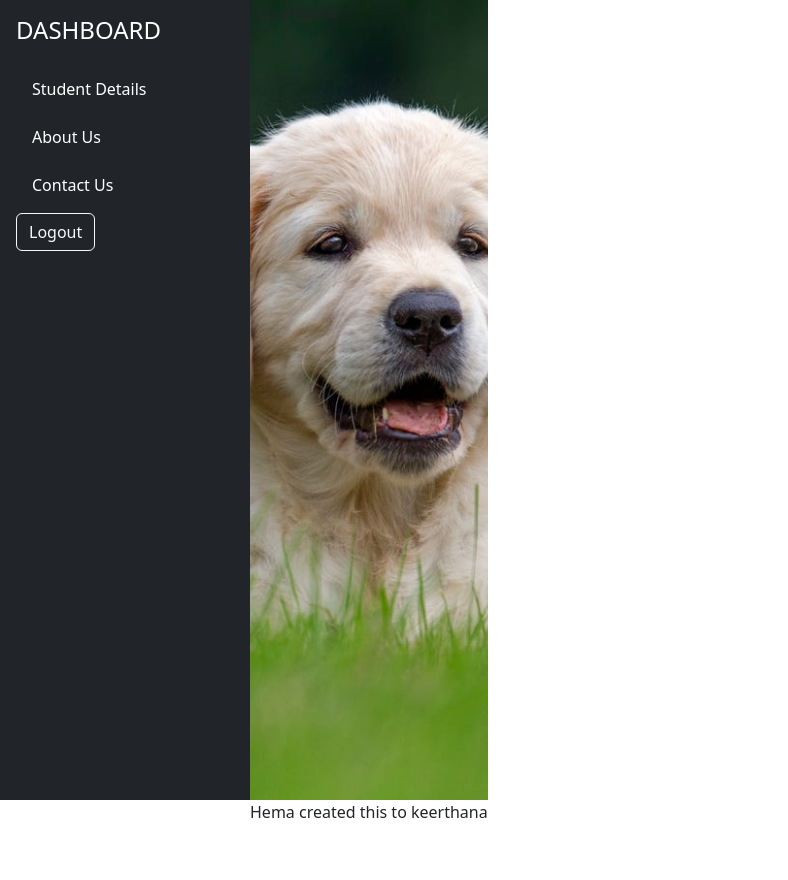
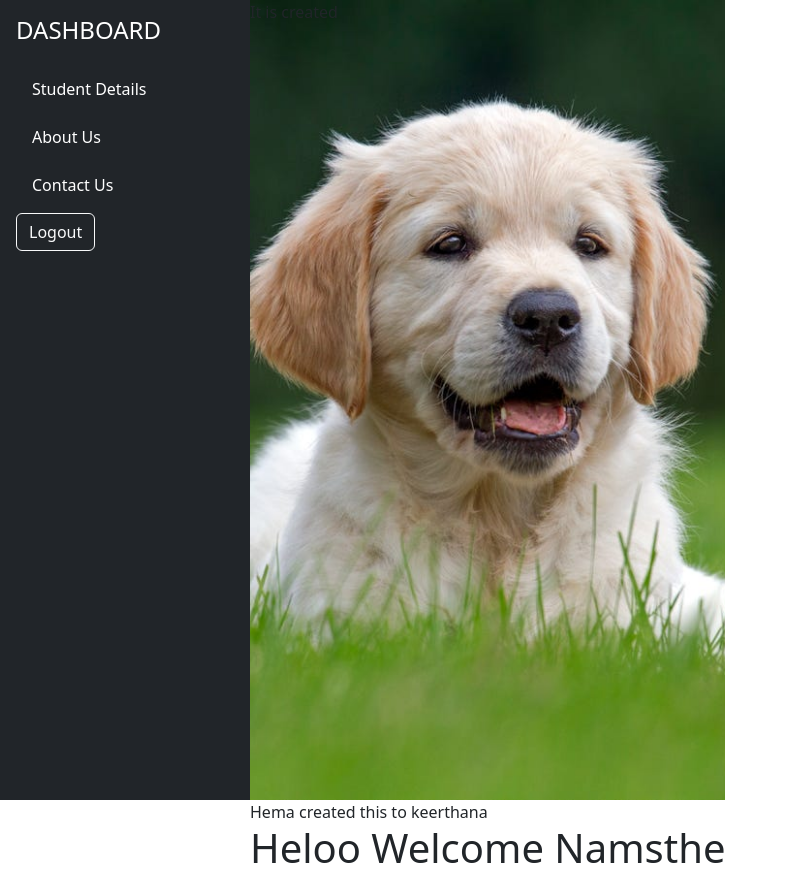
Before and after one commit to Keerthanagowda2003/dashboard, an Angular app: page /dashboard/about-us in a window 1280 px wide. Shown: the whole page, without its empty margins (0-788 px from the left). Before the commit the page ends 824 px from the top, so only its background shows below. Built offline with nearby package versions, Linux system fonts and the light colour scheme.

Commit message:
adding h1 tag

```diff
--- a/src/app/dashboard/about-us/about-us.component.html
+++ b/src/app/dashboard/about-us/about-us.component.html
@@ -2,6 +2,8 @@
   <p>It is created</p>
 </div>
 <div>Hema created this to keerthana</div>
+
+<h1>Heloo Welcome Namsthe</h1>
 
 <!--<img src="{{ Imagepath }}" height="500px"/>
 
```
